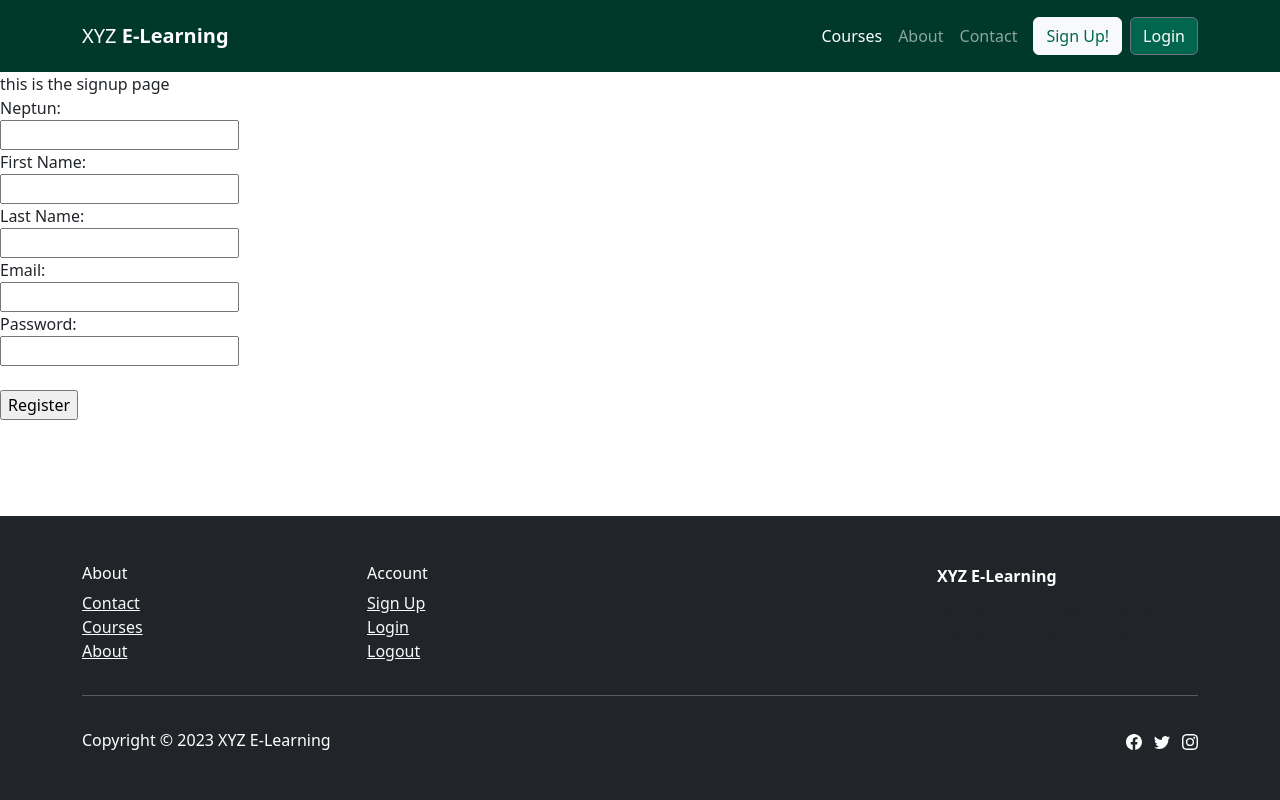
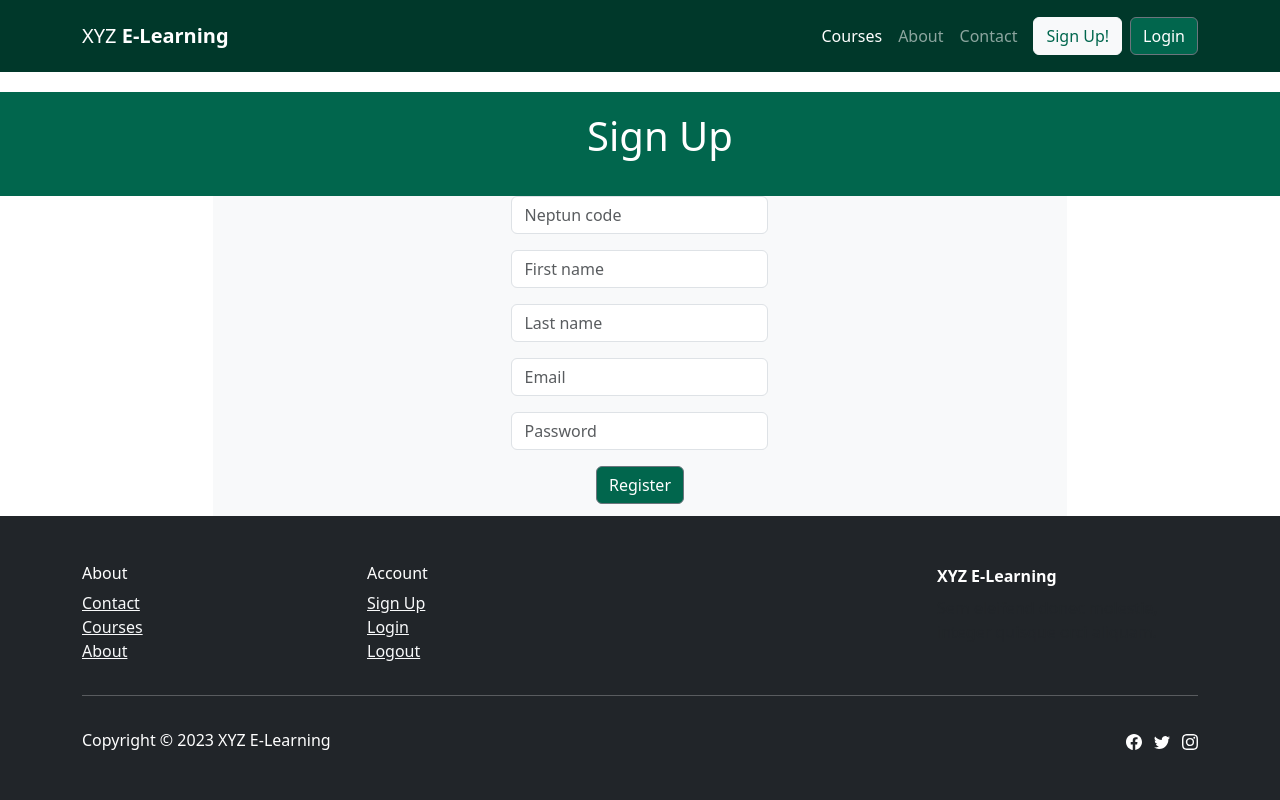
Before and after one commit to ivan-akos/e-learning-AFP2-23, a Django app: page /signup in a window 1280 px wide. Run offline with Django 4.2, Linux system fonts and the light colour scheme; some libraries are stand-ins or nearby versions.

Commit message:
signup design

```diff
--- a/src/django/elearning_app/templates/signup.html
+++ b/src/django/elearning_app/templates/signup.html
@@ -1,6 +1,11 @@
 {% extends 'layout.html' %}
 {% block content %}
- this is the signup page
+<div class="row" style="background-color: var(--custom-secondary-color); margin-top: 20px;">
+  <div class="text-white" style="margin: 20px; text-align: center;">
+      <h1>Sign Up</h1>
+      <p></p>
+  </div>
+</div>
  	{% if messages %}
 		{% for message in messages %}
 			{% if message.tags == 'success' %}
@@ -14,19 +19,33 @@
 			{% endif %}
 		{% endfor %}
 	{% endif %}
+
     <form method="post">
 	  {% csrf_token %}
-      <label for="neptun">Neptun:</label><br>
-      <input type="text" id="neptun" name="neptun" required><br>
-      <label for="first_name">First Name:</label><br>
-      <input type="text" id="first_name" name="first_name" required><br>
-      <label for="last_name">Last Name:</label><br>
-      <input type="text" id="last_name" name="last_name" required><br>
-      <label for="email">Email:</label><br>
-      <input type="text" id="email" name="email" required><br>
-      <label for="password">Password:</label><br>
-      <input type="password" id="password" name="password" required><br>
-      <br>
-      <input type="submit" value="Register">
-    </form>
+   <div class="col-md-8" style="padding: 0px; margin-left: auto; margin-right: auto;">
+    <div class="card-body d-flex flex-column align-items-center bg-light">
+    <div class="mb-3">
+      <input class="form-control" type="text" name="neptun" id="neptun" placeholder="Neptun code" required>
+    </div>
+    <div class="mb-3">
+      <input class="form-control" type="text" name="first_name" id="first_name" placeholder="First name" required>
+    </div>
+    <div class="mb-3">
+      <input class="form-control" type="text" name="last_name" id="last_name" placeholder="Last name" required>
+    </div>
+    <div class="mb-3">
+      <input class="form-control" type="text" name="email" id="email" placeholder="Email" required>
+    </div>
+    <div class="mb-3">
+      <input class="form-control" type="password" name="password" id="password" placeholder="Password" required>
+    </div>
+    <div class="mb-3">
+      <button class="btn btn-secondary d-block w-100" style="background-color: var(--custom-secondary-color);" type="submit" value="Register">
+        Register
+      </button>
+    </div>
+    </div>
+   </div>
+
+
 {% endblock content %}
```
